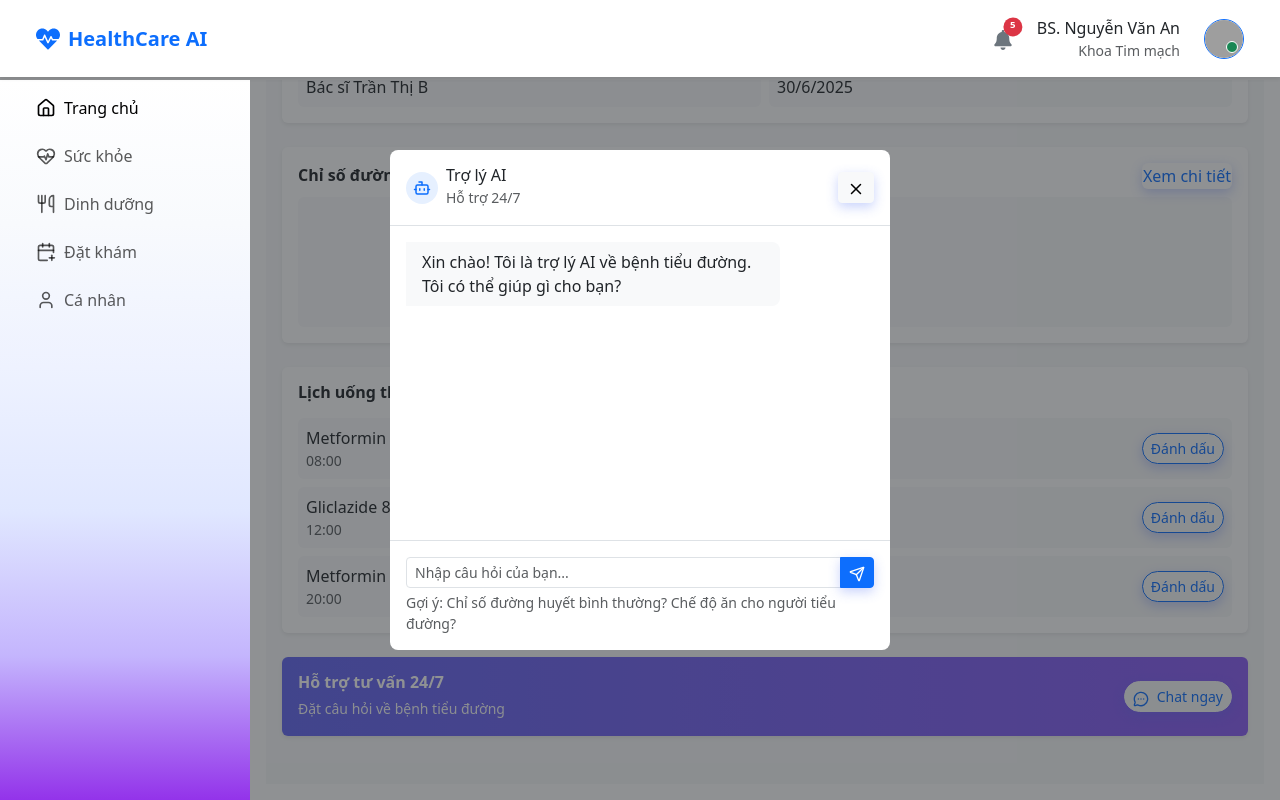
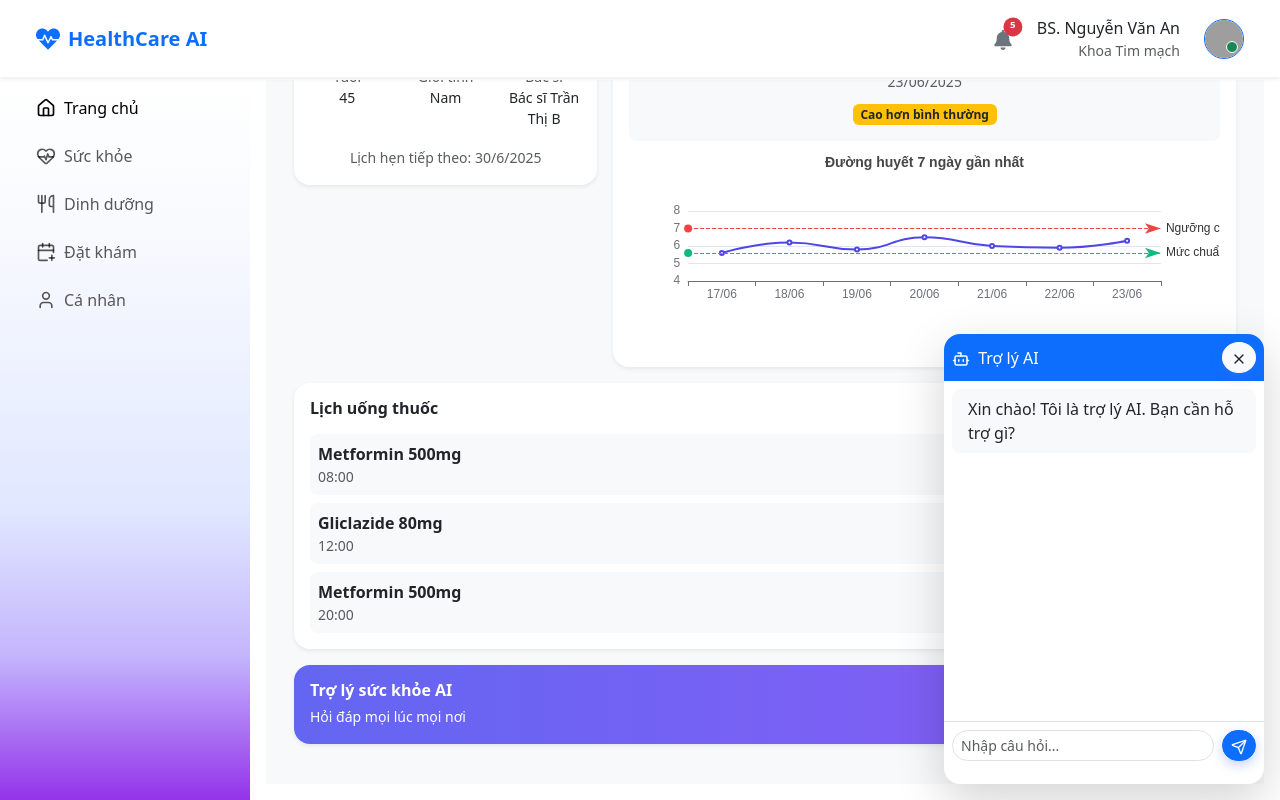
Before and after one commit to nmtien1801/Healthcare_KLTN_FE, a React (Vite) app: page /home in a window 1280 px wide. Both pictures are taken after a click on the button "Chat ngay". Built offline with nearby package versions, Linux system fonts and the light colour scheme; grey boxes are pictures that could not be loaded.

Commit message:
update UI

```diff
--- a/src/pages/patient/Home.jsx
+++ b/src/pages/patient/Home.jsx
@@ -3,8 +3,14 @@ import * as echarts from "echarts";
 import { Check, MessageCircleMore, X, Bot, Send } from "lucide-react";
 
 const Home = () => {
-  const [activeTab, setActiveTab] = useState("home");
-  const [userData, setUserData] = useState({
+  const [activeTab, setActiveTab] = useState("health");
+  const [showChatbot, setShowChatbot] = useState(false);
+  const [messageInput, setMessageInput] = useState("");
+  const [chatMessages, setChatMessages] = useState([
+    { text: "Xin chào! Tôi là trợ lý AI. Bạn cần hỗ trợ gì?", sender: "bot" },
+  ]);
+
+  const userData = {
     name: "Nguyễn Văn A",
     age: 45,
     gender: "Nam",
@@ -12,7 +18,7 @@ const Home = () => {
     doctor: "Bác sĩ Trần Thị B",
     nextAppointment: "2025-06-30",
     bloodSugar: [5.6, 6.2, 5.8, 6.5, 6.0, 5.9, 6.3],
-  });
+  };
 
   const [medications, setMedications] = useState([
     { name: "Metformin", dosage: "500mg", time: "08:00", taken: false },
@@ -20,311 +26,202 @@ const Home = () => {
     { name: "Metformin", dosage: "500mg", time: "20:00", taken: false },
   ]);
 
-  const [showChatbot, setShowChatbot] = useState(false);
-  const [chatMessages, setChatMessages] = useState([
-    {
-      text: "Xin chào! Tôi là trợ lý AI về bệnh tiểu đường. Tôi có thể giúp gì cho bạn?",
-      sender: "bot",
-    },
-  ]);
-  const [messageInput, setMessageInput] = useState("");
-
   useEffect(() => {
     if (activeTab === "health") {
       const chartDom = document.getElementById("health-chart");
       if (chartDom) {
         const myChart = echarts.init(chartDom);
-        const dates = [
-          "17/06",
-          "18/06",
-          "19/06",
-          "20/06",
-          "21/06",
-          "22/06",
-          "23/06",
-        ];
+        const dates = ["17/06", "18/06", "19/06", "20/06", "21/06", "22/06", "23/06"];
 
         const option = {
-          title: {
-            text: "Chỉ số đường huyết (mmol/L)",
-            left: "center",
-            textStyle: {
-              fontSize: 14,
-            },
-          },
-          tooltip: {
-            trigger: "axis",
-          },
-          xAxis: {
-            type: "category",
-            data: dates,
-          },
-          yAxis: {
-            type: "value",
-            min: 4,
-            max: 8,
-            axisLabel: {
-              formatter: "{value} mmol/L",
-            },
-          },
+          title: { text: "Đường huyết 7 ngày gần nhất", left: "center", textStyle: { fontSize: 14 } },
+          tooltip: { trigger: "axis" },
+          xAxis: { type: "category", data: dates },
+          yAxis: { type: "value", min: 4, max: 8 },
           series: [
             {
               data: userData.bloodSugar,
               type: "line",
               smooth: true,
-              lineStyle: {
-                color: "#4f46e5",
-              },
-              itemStyle: {
-                color: "#4f46e5",
-              },
+              lineStyle: { color: "#4f46e5" },
+              itemStyle: { color: "#4f46e5" },
               markLine: {
                 data: [
-                  {
-                    yAxis: 5.6,
-                    lineStyle: { color: "#10b981" },
-                    label: { formatter: "Mức bình thường" },
-                  },
-                  {
-                    yAxis: 7.0,
-                    lineStyle: { color: "#ef4444" },
-                    label: { formatter: "Ngưỡng cao" },
-                  },
+                  { yAxis: 5.6, lineStyle: { color: "#10b981" }, label: { formatter: "Mức chuẩn" } },
+                  { yAxis: 7.0, lineStyle: { color: "#ef4444" }, label: { formatter: "Ngưỡng cao" } },
                 ],
               },
             },
           ],
-          grid: {
-            left: "10%",
-            right: "10%",
-            bottom: "15%",
-          },
         };
 
         myChart.setOption(option);
-
-        return () => {
-          myChart.dispose();
-        };
+        return () => myChart.dispose();
       }
     }
-  }, [activeTab, userData.bloodSugar]);
+  }, [activeTab]);
 
   const handleMedicationToggle = (index) => {
-    const updatedMedications = [...medications];
-    updatedMedications[index].taken = !updatedMedications[index].taken;
-    setMedications(updatedMedications);
+    const updated = [...medications];
+    updated[index].taken = !updated[index].taken;
+    setMedications(updated);
   };
 
   const sendMessage = () => {
     if (messageInput.trim() === "") return;
 
-    setChatMessages([...chatMessages, { text: messageInput, sender: "user" }]);
+    setChatMessages((prev) => [...prev, { text: messageInput, sender: "user" }]);
     setMessageInput("");
 
-    // Giả lập phản hồi từ chatbot
     setTimeout(() => {
-      let response = "";
-      if (
-        messageInput.toLowerCase().includes("đường huyết") ||
-        messageInput.toLowerCase().includes("glucose")
-      ) {
-        response =
-          "Chỉ số đường huyết bình thường khi đói nên từ 3.9 đến 5.5 mmol/L. Sau ăn 2 giờ không nên vượt quá 7.8 mmol/L.";
-      } else if (
-        messageInput.toLowerCase().includes("ăn") ||
-        messageInput.toLowerCase().includes("dinh dưỡng")
-      ) {
-        response =
-          "Người bệnh tiểu đường nên ăn nhiều rau xanh, protein nạc, và hạn chế carbohydrate đơn giản. Bạn nên tham khảo chế độ ăn chi tiết từ bác sĩ của mình.";
-      } else if (
-        messageInput.toLowerCase().includes("thuốc") ||
-        messageInput.toLowerCase().includes("metformin")
-      ) {
-        response =
-          "Metformin là thuốc phổ biến điều trị tiểu đường type 2. Thuốc nên uống trong bữa ăn để giảm tác dụng phụ về tiêu hóa.";
-      } else {
-        response =
-          "Cảm ơn câu hỏi của bạn. Tôi sẽ chuyển thông tin này đến bác sĩ của bạn để được tư vấn chi tiết hơn.";
+      let response = "Tôi sẽ ghi nhận thông tin và chuyển đến bác sĩ.";
+      const lower = messageInput.toLowerCase();
+
+      if (lower.includes("đường huyết")) {
+        response = "Chỉ số bình thường khi đói: 3.9 - 5.5 mmol/L. Sau ăn: không quá 7.8 mmol/L.";
+      } else if (lower.includes("ăn")) {
+        response = "Bạn nên ăn nhiều rau xanh, hạn chế đường và tinh bột.";
+      } else if (lower.includes("thuốc")) {
+        response = "Metformin giúp kiểm soát đường huyết. Nên uống sau bữa ăn.";
       }
 
       setChatMessages((prev) => [...prev, { text: response, sender: "bot" }]);
-    }, 1000);
-  };
-
-  const handleKeyPress = (e) => {
-    if (e.key === "Enter") {
-      sendMessage();
-    }
+    }, 800);
   };
 
   return (
-    <div className="bg-light min-vh-100 text-dark position-relative">
-      <div className="pt-4 pb-5 px-3">
-        <div className="d-flex flex-column gap-4">
-          {/* User Info */}
-          <div className="bg-white rounded shadow-sm p-3">
-            <div className="d-flex align-items-center gap-3 mb-3">
-              <div className="rounded-circle bg-primary bg-opacity-25 text-primary d-flex align-items-center justify-content-center fw-semibold fs-5" style={{ width: 48, height: 48 }}>
-                {userData.name.charAt(0)}
+    <div className="bg-light min-vh-100 p-3">
+      <div className="container py-4">
+        <div className="mb-4 text-center">
+          <h4 className="fw-bold text-primary">Chăm sóc sức khỏe - Tiểu đường</h4>
+          <p className="text-muted small">Xin chào, {userData.name}</p>
+        </div>
+
+        <div className="row g-3">
+
+          {/* Thông tin bệnh nhân */}
+          <div className="col-12 col-md-4">
+            <div className="bg-white rounded-4 shadow-sm p-3">
+              <div className="d-flex align-items-center gap-3">
+                <div className="rounded-circle bg-primary text-white d-flex align-items-center justify-content-center" style={{ width: 50, height: 50 }}>
+                  {userData.name.charAt(0)}
+                </div>
+                <div>
+                  <h5 className="mb-1 fw-semibold">{userData.name}</h5>
+                  <small className="text-muted">{userData.condition}</small>
+                </div>
               </div>
-              <div>
-                <h5 className="fw-semibold mb-0">{userData.name}</h5>
-                <small className="text-muted">{userData.condition}</small>
-              </div>
-            </div>
 
-            <div className="row g-2 text-sm">
-              <div className="col-6">
-                <div className="bg-light p-2 rounded">
+              <hr />
+              <div className="row text-center small">
+                <div className="col">
                   <div className="text-muted">Tuổi</div>
                   <div className="fw-medium">{userData.age}</div>
                 </div>
-              </div>
-              <div className="col-6">
-                <div className="bg-light p-2 rounded">
+                <div className="col">
                   <div className="text-muted">Giới tính</div>
                   <div className="fw-medium">{userData.gender}</div>
                 </div>
-              </div>
-              <div className="col-6">
-                <div className="bg-light p-2 rounded">
+                <div className="col">
                   <div className="text-muted">Bác sĩ</div>
                   <div className="fw-medium">{userData.doctor}</div>
                 </div>
               </div>
-              <div className="col-6">
-                <div className="bg-light p-2 rounded">
-                  <div className="text-muted">Lịch hẹn</div>
-                  <div className="fw-medium">
-                    {new Date(userData.nextAppointment).toLocaleDateString("vi-VN")}
-                  </div>
-                </div>
+              <div className="text-center mt-3">
+                <small className="text-muted">Lịch hẹn tiếp theo: {new Date(userData.nextAppointment).toLocaleDateString("vi-VN")}</small>
               </div>
             </div>
           </div>
 
-          {/* Blood Sugar */}
-          <div className="bg-white rounded shadow-sm p-3">
-            <div className="d-flex justify-content-between align-items-center mb-2">
-              <h6 className="fw-semibold mb-0">Chỉ số đường huyết gần đây</h6>
-              <button className="btn btn-link text-primary p-0 text-decoration-none" onClick={() => setActiveTab("health")}>
-                Xem chi tiết
-              </button>
+          {/* Chỉ số đường huyết */}
+          <div className="col-12 col-md-8">
+            <div className="bg-white rounded-4 shadow-sm p-3">
+              <div className="d-flex justify-content-between align-items-center mb-2">
+                <h6 className="fw-semibold mb-0">Đường huyết hôm nay</h6>
+                <button
+                  onClick={() => setActiveTab(activeTab === "health" ? "" : "health")}
+                  className={`btn btn-sm ${activeTab === "health" ? "btn-primary text-white" : "btn-outline-primary"}`}
+                >
+                  {activeTab === "health" ? "Thu gọn" : "Chi tiết"}
+                </button>
+              </div>
+              <div className="bg-light rounded-3 p-3 text-center">
+                <h4 className="text-primary fw-bold mb-1">{userData.bloodSugar.slice(-1)[0]} mmol/L</h4>
+                <small className="text-muted">23/06/2025</small>
+                <div className="mt-2">
+                  <span className="badge bg-warning text-dark">Cao hơn bình thường</span>
+                </div>
+              </div>
+              {activeTab === "health" && <div id="health-chart" style={{ height: 200, marginTop: 10 }} />}
             </div>
-            <div className="bg-light rounded d-flex align-items-center justify-content-center" style={{ height: 130 }}>
-              <div className="text-center">
-                <div className="fs-4 fw-semibold text-primary">
-                  {userData.bloodSugar[userData.bloodSugar.length - 1]} mmol/L
-                </div>
-                <div className="text-muted small">Hôm nay, 23/06/2025</div>
-                <span className="badge bg-warning text-dark mt-1">Cao hơn bình thường</span>
+          </div>
+
+          {/* Thuốc */}
+          <div className="col-12">
+            <div className="bg-white rounded-4 shadow-sm p-3">
+              <h6 className="fw-semibold mb-3">Lịch uống thuốc</h6>
+              <div className="d-flex flex-column gap-2">
+                {medications.map((med, idx) => (
+                  <div key={idx} className="d-flex justify-content-between align-items-center p-2 bg-light rounded-3">
+                    <div>
+                      <strong>{med.name} {med.dosage}</strong>
+                      <div className="text-muted small">{med.time}</div>
+                    </div>
+                    <button
+                      onClick={() => handleMedicationToggle(idx)}
+                      className={`btn btn-sm rounded-pill ${med.taken ? "btn-success text-white" : "btn-outline-primary"}`}
+                    >
+                      {med.taken ? <><Check size={16} className="me-1" /> Đã uống</> : "Đánh dấu"}
+                    </button>
+                  </div>
+                ))}
               </div>
             </div>
           </div>
 
-          {/* Medications */}
-          <div className="bg-white rounded shadow-sm p-3">
-            <h6 className="fw-semibold mb-3">Lịch uống thuốc hôm nay</h6>
-            <div className="d-flex flex-column gap-2">
-              {medications.map((med, index) => (
-                <div key={index} className="d-flex justify-content-between align-items-center p-2 bg-light rounded">
-                  <div>
-                    <div className="fw-medium">{med.name} {med.dosage}</div>
-                    <div className="small text-muted">{med.time}</div>
-                  </div>
-                  <button
-                    className={`btn btn-sm rounded-pill ${med.taken ? "btn-success text-white" : "btn-outline-primary"}`}
-                    onClick={() => handleMedicationToggle(index)}
-                  >
-                    {med.taken ? (
-                      <>
-                        <Check size={16} className="me-1" /> Đã uống
-                      </>
-                    ) : (
-                      "Đánh dấu"
-                    )}
-                  </button>
+          {/* Hỗ trợ Chatbot */}
+          <div className="col-12">
+            <div className="rounded-4 p-3 shadow-sm text-white" style={{ background: "linear-gradient(to right, #6366F1, #8B5CF6)" }}>
+              <div className="d-flex justify-content-between align-items-center">
+                <div>
+                  <h6 className="fw-semibold mb-1">Trợ lý sức khỏe AI</h6>
+                  <small>Hỏi đáp mọi lúc mọi nơi</small>
                 </div>
-              ))}
-            </div>
-          </div>
-
-          {/* Chat Support */}
-          <div className="rounded shadow-sm p-3 text-white" style={{ background: "linear-gradient(to right, #6366F1, #8B5CF6)" }}>
-            <div className="d-flex justify-content-between align-items-center">
-              <div>
-                <h6 className="fw-semibold mb-1">Hỗ trợ tư vấn 24/7</h6>
-                <small className="text-light">Đặt câu hỏi về bệnh tiểu đường</small>
+                <button onClick={() => setShowChatbot(true)} className="btn btn-light text-primary btn-sm rounded-pill fw-medium">
+                  <MessageCircleMore size={16} className="me-1" /> Chat ngay
+                </button>
               </div>
-              <button className="btn btn-light text-primary btn-sm rounded-pill fw-medium" onClick={() => setShowChatbot(true)}>
-                <MessageCircleMore size={16} className="me-1" /> Chat ngay
-              </button>
             </div>
           </div>
         </div>
       </div>
 
-
-      {/* Chatbot */}
+      {/* Chatbot Popup */}
       {showChatbot && (
-        <div className="position-fixed top-0 start-0 w-100 h-100 bg-dark bg-opacity-50 d-flex align-items-center justify-content-center z-3 p-3">
-          <div className="bg-white rounded-3 w-100" style={{ maxWidth: '500px', height: '500px', display: 'flex', flexDirection: 'column' }}>
-
-            {/* Header */}
-            <div className="d-flex justify-content-between align-items-center border-bottom p-3">
-              <div className="d-flex align-items-center">
-                <div className="rounded-circle bg-primary bg-opacity-10 d-flex justify-content-center align-items-center me-2" style={{ width: '32px', height: '32px' }}>
-                  <Bot size={18} className="text-primary" />
-                </div>
-                <div>
-                  <h6 className="mb-0">Trợ lý AI</h6>
-                  <small className="text-muted">Hỗ trợ 24/7</small>
+        <div className="position-fixed bottom-0 end-0 m-3 shadow-lg rounded-4 bg-white" style={{ width: 320, height: 450, zIndex: 9999 }}>
+          <div className="bg-primary text-white d-flex justify-content-between align-items-center p-2 rounded-top-4">
+            <div><Bot size={18} className="me-1" /> Trợ lý AI</div>
+            <button onClick={() => setShowChatbot(false)} className="btn btn-sm btn-light text-dark rounded-circle"><X size={16} /></button>
+          </div>
+          <div className="p-2" style={{ height: 340, overflowY: "auto" }}>
+            {chatMessages.map((msg, idx) => (
+              <div key={idx} className={`mb-2 ${msg.sender === "user" ? "text-end" : "text-start"}`}>
+                <div className={`d-inline-block px-3 py-2 rounded-3 ${msg.sender === "user" ? "bg-primary text-white" : "bg-light text-dark"}`}>
+                  {msg.text}
                 </div>
               </div>
-              <button className="btn btn-sm btn-light"
-                onClick={() => setShowChatbot(false)}
-              >
-                <X size={18} />
-              </button>
-            </div>
-
-            {/* Messages */}
-            <div className="flex-grow-1 overflow-auto p-3">
-              {chatMessages.map((msg, index) => (
-                <div
-                  key={index}
-                  className={`d-flex ${msg.sender === 'user' ? 'justify-content-end' : 'justify-content-start'} mb-2`}
-                >
-                  <div
-                    className={`px-3 py-2 rounded-3 ${msg.sender === 'user' ? 'bg-primary text-white rounded-end-0' : 'bg-light text-dark rounded-start-0'}`}
-                    style={{ maxWidth: '80%' }}
-                  >
-                    {msg.text}
-                  </div>
-                </div>
-              ))}
-            </div>
-
-            {/* Input */}
-            <div className="border-top p-3">
-              <div className="input-group">
-                <input
-                  type="text"
-                  className="form-control form-control-sm"
-                  placeholder="Nhập câu hỏi của bạn..."
-                  value={messageInput}
-                  onChange={(e) => setMessageInput(e.target.value)}
-                  onKeyPress={handleKeyPress}
-                />
-                <button className="btn btn-primary btn-sm" onClick={sendMessage}>
-                  <Send size={16} />
-                </button>
-              </div>
-              <div className="form-text mt-1">
-                Gợi ý: Chỉ số đường huyết bình thường? Chế độ ăn cho người tiểu đường?
-              </div>
-            </div>
+            ))}
+          </div>
+          <div className="p-2 border-top d-flex">
+            <input
+              type="text"
+              className="form-control form-control-sm rounded-pill me-2"
+              placeholder="Nhập câu hỏi..."
+              value={messageInput}
+              onChange={(e) => setMessageInput(e.target.value)}
+              onKeyDown={(e) => e.key === "Enter" && sendMessage()}
+            />
+            <button onClick={sendMessage} className="btn btn-sm btn-primary rounded-pill"><Send size={16} /></button>
           </div>
         </div>
       )}
```
Also changed, not shown: src/pages/patient/HealthTabs.jsx (+9 -9 lines), src/pages/patient/PersonalTabs.jsx (+40 -21 lines), src/pages/patient/nutrition/FoodTrackerApp.jsx (+15 -12 lines), src/pages/patient/nutrition/SuggestedFood.jsx (+4 -4 lines), src/pages/patient/nutrition/nutrition.scss (+4 -4 lines).
